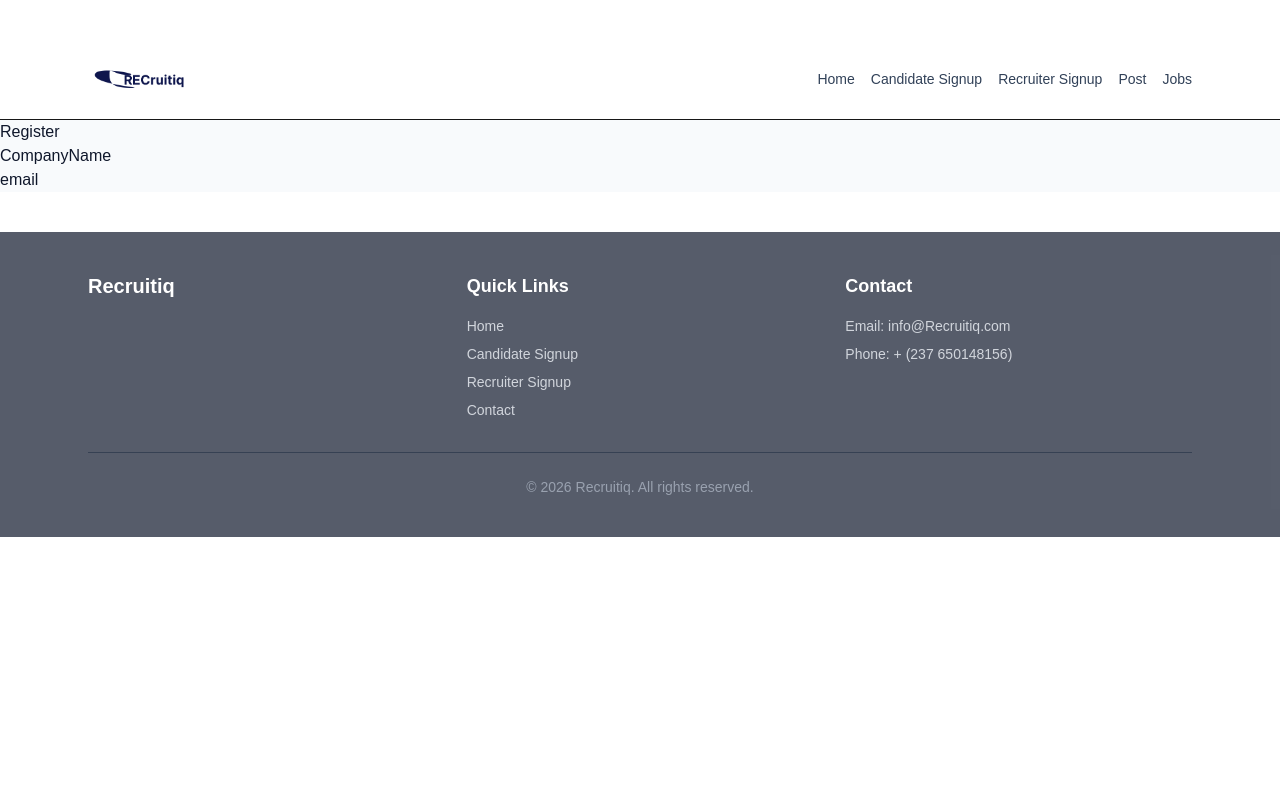
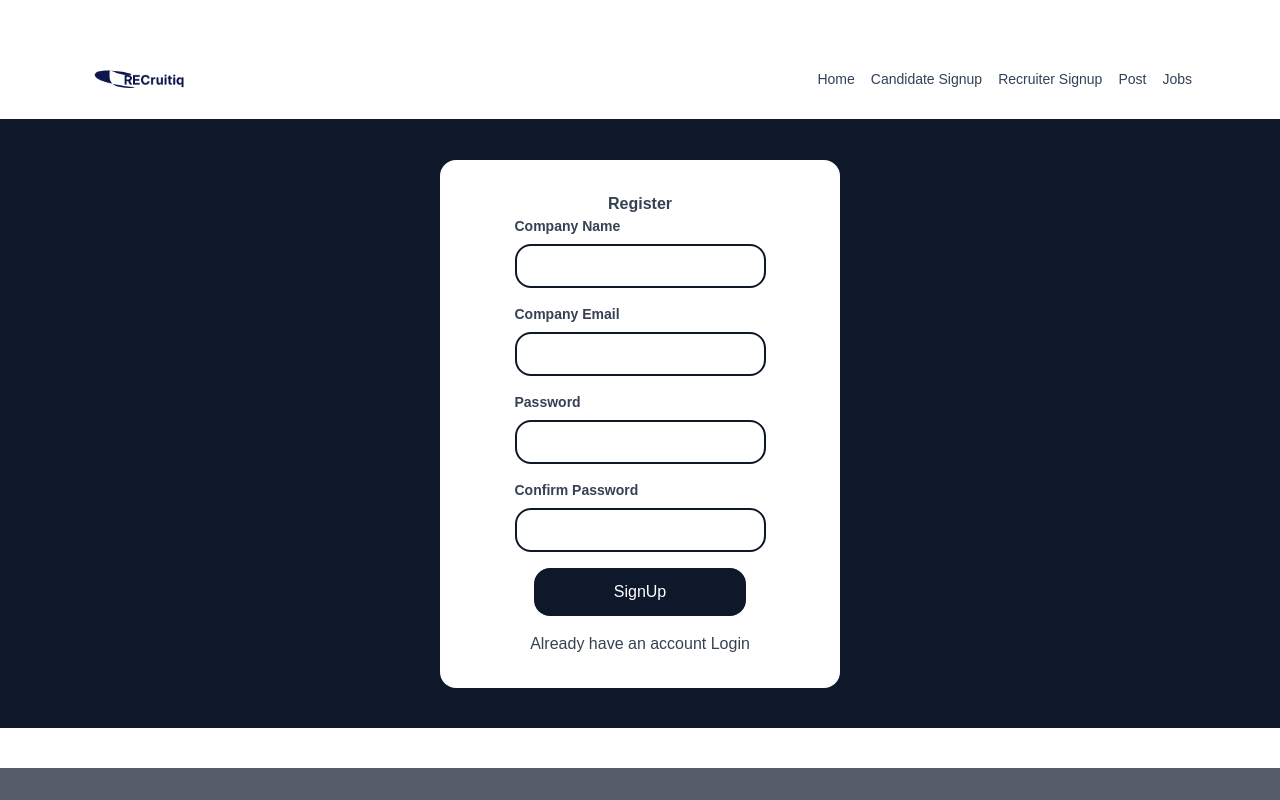
Before and after one commit to CynthiaFlorenceMuluh/recruit, a Next.js app: page /EmployerSignup in a window 1280 px wide. Shown: the top 800 px of the page. Built offline with nearby package versions, Linux system fonts and the light colour scheme.

Commit message:
committing my changes for the week

```diff
--- /dev/null
+++ b/app/Apply/page.tsx
@@ -0,0 +1,6 @@
+export default function Apply(){
+    return(
+        <>
+        </>
+    )
+}
--- /dev/null
+++ b/app/Dashboard/Candidate/page.tsx
@@ -0,0 +1,6 @@
+export default function candidateDashboard(){
+    return(
+        <>
+        </>
+    )
+}
--- a/app/EmployerSignup/page.tsx
+++ b/app/EmployerSignup/page.tsx
@@ -1,4 +1,5 @@
 "use client"
+import Link from "next/link";
 import { useState } from "react"
 export default function page(){
     const [form, setForm]= useState({
@@ -6,33 +7,60 @@ export default function page(){
         Email:"",
 
     });
-
+    const handleChange =(e)=>{
+        setForm({
+            ...form, [e.target.CompanyName]: e.target.value,
+        });
+    };
+    const handleSubmit = async (e)=>{
+        e.preventDefault();
+    }
     return(
         <>
-        <main className="bg-slate-50 text-slate-900">
-            <h2>Register </h2>
-            <form>
+        <main className="flex items-center justify-center bg-slate-900 border-gray-700 gap-8 text-gray-700 ">
+        <div className=" bg-white rounded-2xl w-100 p-8 m-10">
+            <h2 className="text-center font-semibold  text-gray-700 ">Register </h2>
+            <form className="flex flex-col gap-4 items-center" onSubmit={handleSubmit}>
                 <div className="">
-                    <label>CompanyName</label>
-                    <input
+                    <label htmlFor="companyname" className="block text-sm font-semibold text-gray-700 mb-2">Company Name</label>
+                    <input className="h-10 border-2 border-slate-900 rounded-2xl p-5"
                     type=""
                     name=""
 
                     />
                 </div>
                 <div className="">
-                    <label>email</label>
-                    <input
+                    <label htmlFor="companyemail" className="block text-sm font-semibold text-gray-700 mb-2">Company Email</label>
+                    <input className="h-10 border-2 border-slate-900 rounded-2xl p-5"
                     type=""
                     name=""
                     id=""/>
                 </div>
                 <div className="">
+                    <label htmlFor="password" className="block text-sm font-semibold text-gray-700 mb-2">Password</label>
+                    <input className="h-10 border-2 border-slate-900 rounded-2xl p-5"
+                    type=""
+                    name=""
+                    id=""/>
 
+                </div>
+                <div className="">
+                    <label htmlFor="confirmpassword" className="block text-sm font-semibold text-gray-700 mb-2">Confirm Password</label>
+                    <input className="h-10 border-2 border-slate-900 rounded-2xl p-5"
+                    type=""
+                    name=""
+                    id=""/>
+
+                </div>
+                <div className="">
+                    <button className=" px-20 py-3 bg-slate-900 rounded-2xl text-white">SignUp</button>
+                </div>
+                <div className="">
+                    <p>Already have an account <Link href="/Login/recruiterlogin">Login</Link></p>
                 </div>
             </form>
 
-
+        </div>
 
 
 
--- a/app/HomePage.tsx
+++ b/app/HomePage.tsx
@@ -1,3 +1,4 @@
+import Link from "next/link";
 const popularJobs = [
   {
     title: "Fullstack Developer",
@@ -70,12 +71,12 @@ export default function HomePage() {
               Recruitiq helps professionals discover opportunities, submit applications, and grow their careers with confidence.
             </p>
             <div className="mt-8 flex flex-col gap-4 sm:flex-row">
-              <a href="/Users/Job.tsx" className="inline-flex items-center justify-center rounded-full bg-cyan-400 px-6 py-3 text-sm font-semibold text-slate-900 transition hover:bg-cyan-300">
+              <Link href="/Job" className="inline-flex items-center justify-center rounded-full bg-cyan-400 px-6 py-3 text-sm font-semibold text-slate-900 transition hover:bg-cyan-300">
                 Browse Jobs
-              </a>
-              <a href="/Users/candidateSignup" className="inline-flex items-center justify-center rounded-full border border-white/30 bg-white/10 px-6 py-3 text-sm font-semibold text-white transition hover:bg-white/20">
+              </Link>
+              <Link href="/candidateSignup" className="inline-flex items-center justify-center rounded-full border border-white/30 bg-white/10 px-6 py-3 text-sm font-semibold text-white transition hover:bg-white/20">
                 Sign up as Candidate
-              </a>
+              </Link>
             </div>
           </div>
           <div className="rounded-4xl border border-white/10 bg-white/10 p-8 shadow-2xl shadow-slate-900/10 backdrop-blur-xl sm:p-10">
@@ -116,7 +117,7 @@ export default function HomePage() {
               <p className="mt-2 text-slate-500">{job.company}</p>
               <p className="mt-4 text-sm text-slate-600">{job.location}</p>
               <button className="mt-6 inline-flex items-center rounded-full bg-slate-900 px-5 py-2.5 text-sm font-semibold text-white transition hover:bg-slate-800">
-                Apply
+              <Link href="/Apply">Apply</Link>
               </button>
             </div>
           ))}
@@ -173,12 +174,12 @@ export default function HomePage() {
             Join Recruitiq today and get matched with the right company, role, and team faster.
           </p>
           <div className="mt-8 flex flex-col items-center justify-center gap-4 sm:flex-row">
-            <a href="/Users/candidateSignup" className="inline-flex rounded-full bg-white px-7 py-3 text-sm font-semibold text-slate-900 transition hover:bg-slate-200">
+            <Link href="/candidateSignup" className="inline-flex rounded-full bg-white px-7 py-3 text-sm font-semibold text-slate-900 transition hover:bg-slate-200">
               Get started
-            </a>
-            <a href="/Users/EmployeeSignup" className="inline-flex rounded-full border border-white/40 px-7 py-3 text-sm font-semibold text-white transition hover:bg-white/10">
+            </Link>
+            <Link href="/Post" className="inline-flex rounded-full border border-white/40 px-7 py-3 text-sm font-semibold text-white transition hover:bg-white/10">
               Post a job
-            </a>
+            </Link>
           </div>
         </div>
       </section>
--- a/app/Login/page.tsx
+++ /dev/null
@@ -1,5 +0,0 @@
-export default function(){
-    return (
-        <div className=""></div>
-    )
-}
--- a/app/candidateSignup/page.tsx
+++ b/app/candidateSignup/page.tsx
@@ -1,64 +1,86 @@
+"use client"
+import { useState } from "react";
 import Link from "next/link";
+
 export default function page(){
+    const [form, setForm]=useState({
+    fullName:"",
+    email:"",
+    password:"",
+    confirmPassword:"",
+})
+const handleChange =(e)=>{
+    setForm({
+        ...form, [e.target.fullName]: e.target.value,
+    });
+};
+const handleSubmit =async (e) =>{
+    e.preventDefault();
+}
     return(
-      <div className="grid ">
-        <div className="h-200 gap-8 lg:grid-cols-3 lg:items-center text-center my-5 rounded-4xl  w-100  border-white/10 bg-white p-8 shadow-2xl shadow-slate-900/10 backdrop-blur-xl sm:p-10 items-center">
-         <form className=" ">
+      <div className="flex items-center justify-center bg-slate-900 border-gray-700 gap-8 text-gray-700 ">
+         <div className=" bg-white rounded-2xl w-100 p-8 m-10">
+         <form className="flex flex-col gap-4 items-center" onSubmit={handleSubmit}>
             <h2 className="font-semibold  text-gray-700">Register here</h2>
-              <div className="py-10">
+              <div className="">
                  <label htmlFor="fullName" className="block text-sm font-semibold text-gray-700 mb-2">
                     Full Name
                  </label>
                  <input
+                 className="h-10 border-2 border-slate-900 rounded-2xl p-5"
                  type="text"
                  id="fullName"
                  name="fullName"
+                 required
+                 onChange={handleChange}
                  ></input>
                  </div>
-                 <div className="py-10">
-                    <label htmlFor="Email" className="block text-sm font-semibold text-gray-700 mb-2">
+                 <div className="">
+                    <label htmlFor="email" className="block text-sm font-semibold text-gray-700 ">
                     Email
                     </label>
                     <input
+                     className="h-10 border-2 border-slate-900 rounded-2xl p-5"
                     type="email"
                     id="Email"
                     name="Email"
+                    required
+                    onChange={handleChange}
                     />
                     </div>
-                    <div className="py-10">
+                    <div className="">
                         <label htmlFor="Password" className="block text-sm font-semibold text-gray-700 mb-2">
                         Password</label>
                         <input
+                         className="h-10 border-2 border-slate-900 rounded-2xl p-5"
                         type="password"
                         id="Password"
                         name="Password"
+                        required
+                        onChange={handleChange}
                         ></input>
 
                     </div>
-                    <div className="py-10">
+                    <div className="">
                         <label htmlFor="ConfirmPassword" className="block text-sm font-semibold text-gray-800 mb-2">
                         Confirm Password</label>
                         <input
+                         className="h-10 border-2 rounded-2xl border-slate-900 p-5"
                         type="password"
                         id="ConfirmPassword"
                         name="ConfirmPassword"
+                        onChange={handleChange}
+                        required
                         ></input>
                     </div>
                 <div className="">
-                    <button className=" px-20 py-3 bg-slate-900 rounded-2xl" >SignUp</button>
+                    <button className=" px-20 py-3 bg-slate-900 rounded-2xl text-white" >SignUp</button>
                 </div>
-                <p className="py-10">Already have an account  <Link href="/Users/candidateLogin" passHref>Signin</Link></p>
+                <p className="py-10">Already have an account  <Link href="/candidateLogin" passHref>Signin</Link></p>
                 </form>
-             </div>
-
             </div>
-
-
-
-
-
-
-
+        </div>
 
     )
+
 }
```
Also changed, not shown: app/Dashboard/Employer/page.tsx (added, +7 -0 lines).
